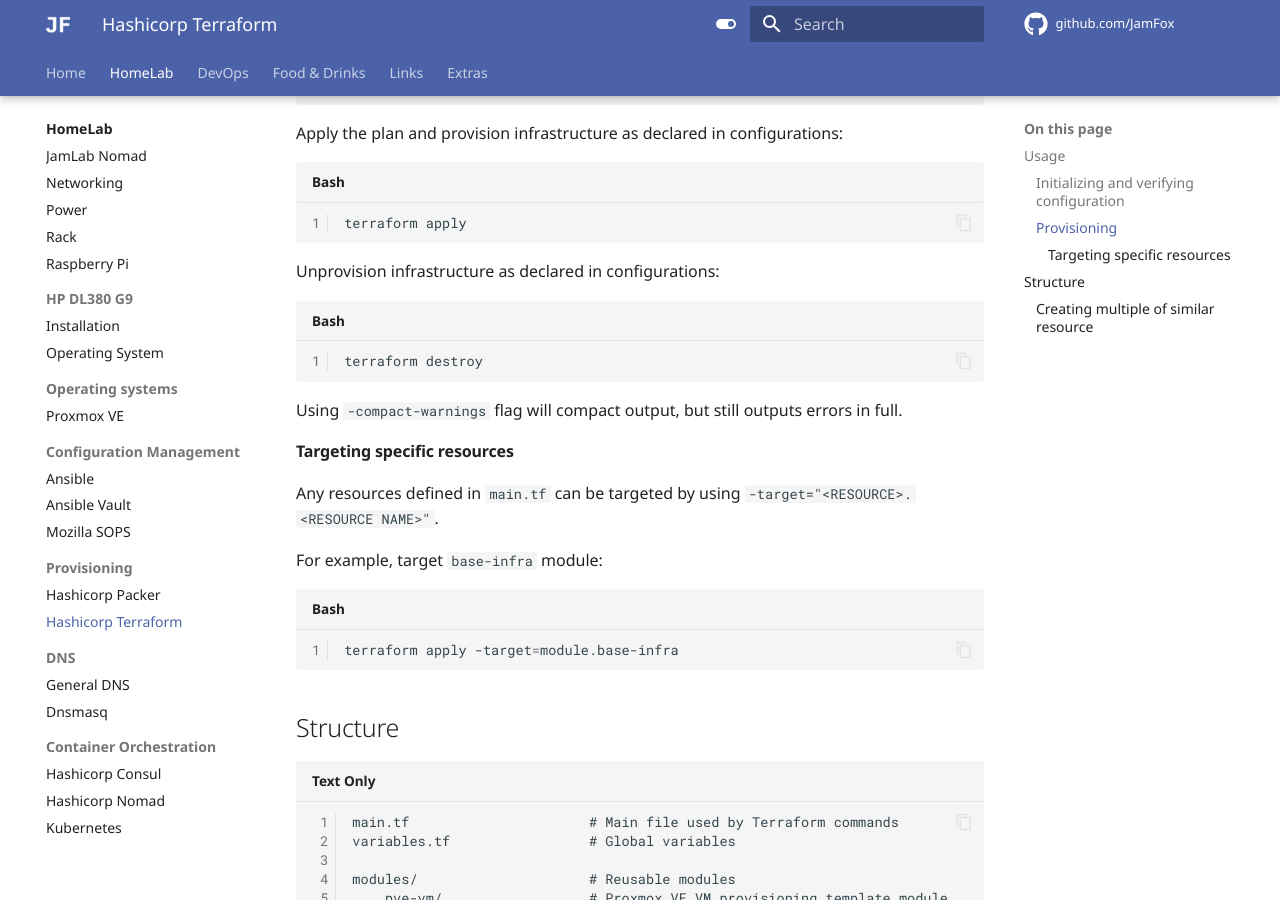
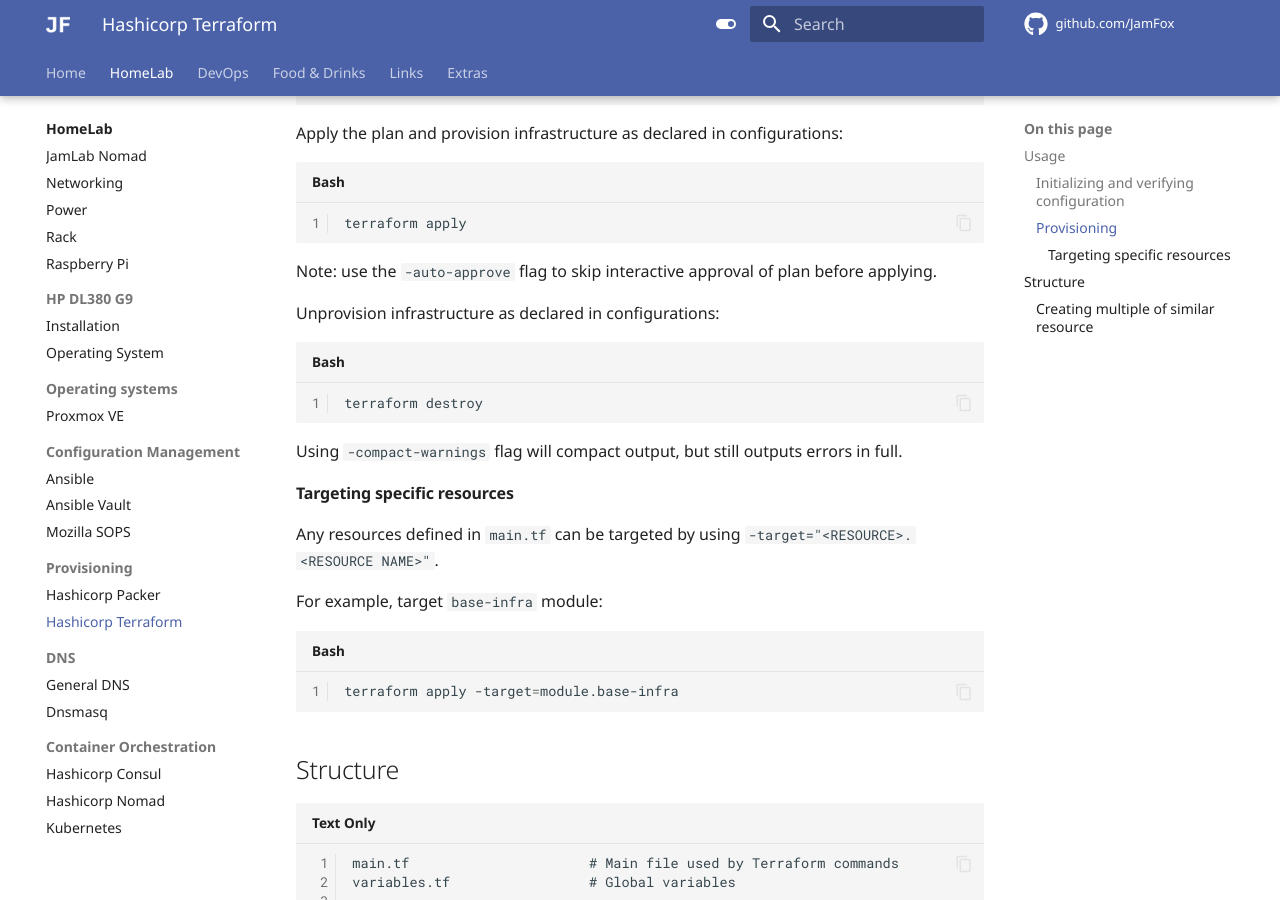
Before and after one commit to JamFox/docs.jamfox.dev, an MkDocs documentation site: the page built from docs/content/homelab/terraform.md, in a window 1280 px wide and 900 px high, scrolled down 1267 px. Built offline with MkDocs 1.6.1 and Material for MkDocs 9.7.7, drawn with Linux system fonts in a browser that asks for light colours; comment, search, counter and statistics services are not loaded.

Commit message:
add autoapprove doc

````diff
--- a/docs/content/homelab/terraform.md
+++ b/docs/content/homelab/terraform.md
@@ -49,6 +49,8 @@ Apply the plan and provision infrastructure as declared in configurations:
 ```bash
 terraform apply
 ```
+
+Note: use the `-auto-approve` flag to skip interactive approval of plan before applying.
 
 Unprovision infrastructure as declared in configurations:
 
````
